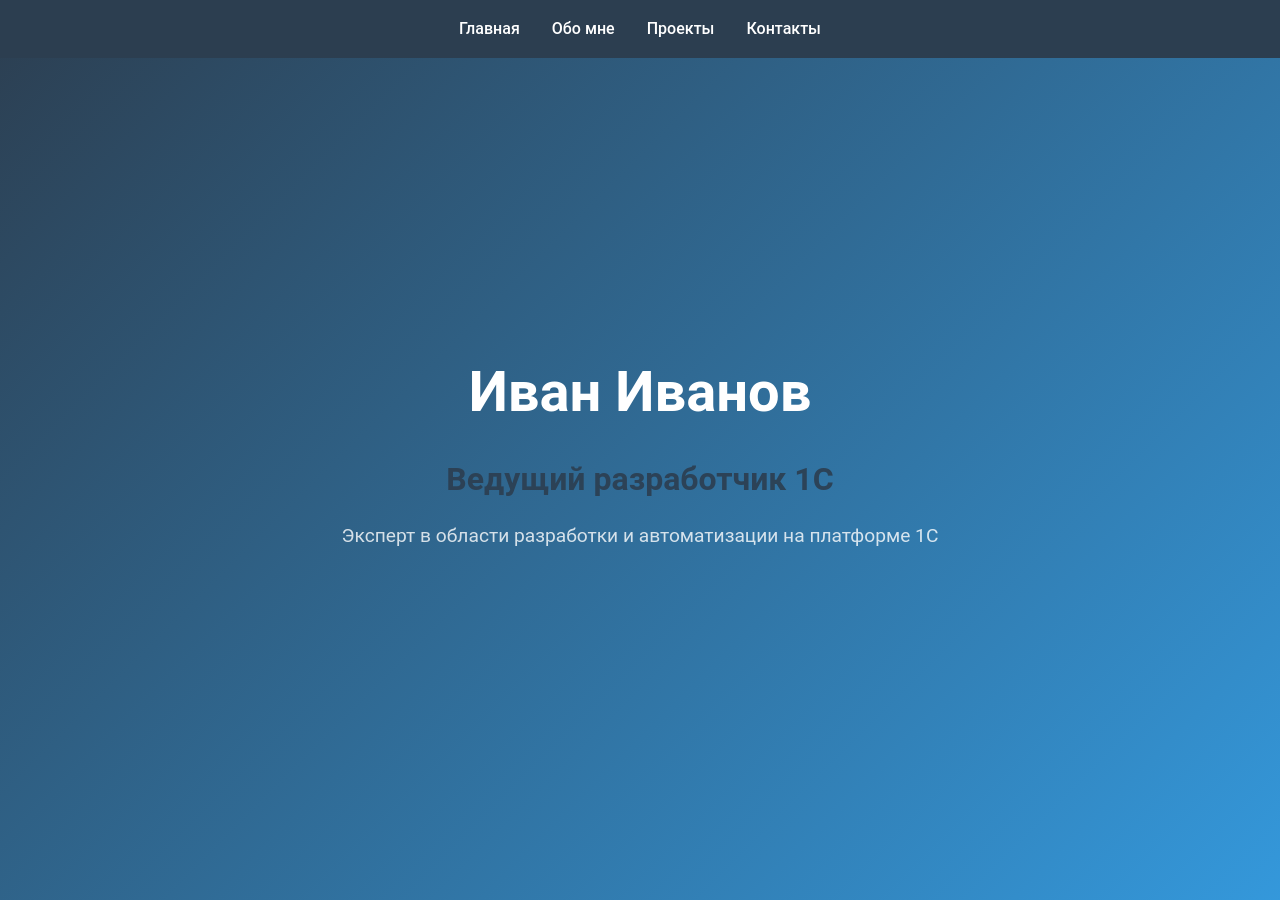
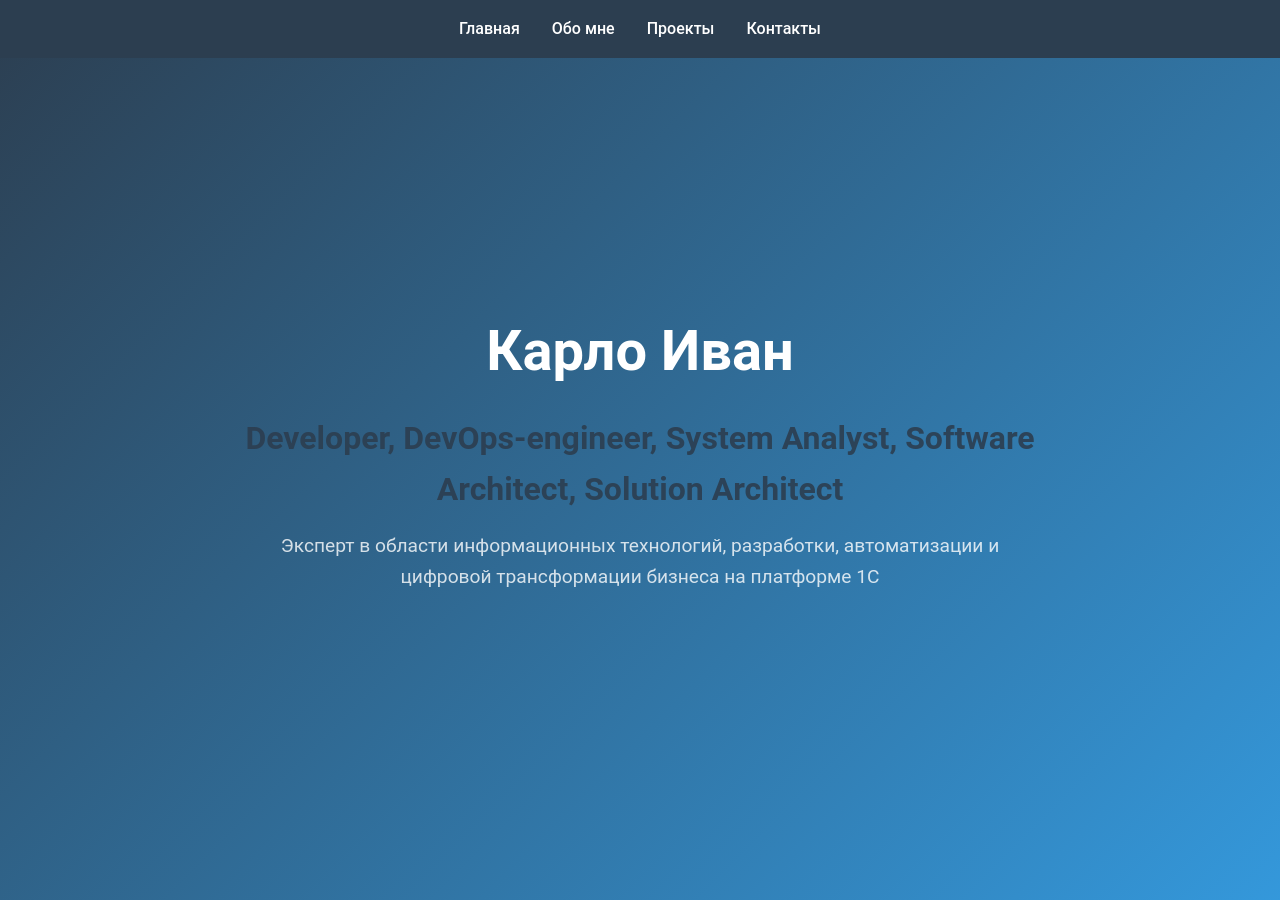
Before and after one commit to johnnyshut/johnnyshut.github.io, a Jekyll site: the page built from index.md, in a window 1280 px wide and 900 px high. Built offline with Jekyll 4.4.1, drawn with Linux system fonts in a browser that asks for light colours; some of the changed text lies outside the part shown.

```diff
--- a/index.md
+++ b/index.md
@@ -5,9 +5,9 @@ title: Главная
 
 <div class="hero">
     <div class="hero-content">
-        <h1>Иван Иванов</h1>
-        <h2>Ведущий разработчик 1С</h2>
-        <p class="hero-description">Эксперт в области разработки и автоматизации на платформе 1С</p>
+        <h1>Карло Иван</h1>
+        <h2>Developer, DevOps-engineer, System Analyst, Software Architect, Solution Architect</h2>
+        <p class="hero-description">Эксперт в области информационных технологий, разработки, автоматизации и цифровой трансформации бизнеса на платформе 1С</p>
     </div>
 </div>
 
@@ -35,14 +35,29 @@ title: Главная
     <p>Duis aute irure dolor in reprehenderit in voluptate velit esse cillum dolore eu fugiat nulla pariatur. Excepteur sint occaecat cupidatat non proident, sunt in culpa qui officia deserunt mollit anim id est laborum.</p>
 </section>
 
-### Мои проекты
+<section class="projects">
+    <h2>Мои проекты</h2>
+    <div class="projects-grid">
+        <div class="project-card">
+            <h3>Проект 1</h3>
+            <p>Краткое описание проекта 1</p>
+        </div>
+        <div class="project-card">
+            <h3>Проект 2</h3>
+            <p>Краткое описание проекта 2</p>
+        </div>
+        <div class="project-card">
+            <h3>Проект 3</h3>
+            <p>Краткое описание проекта 3</p>
+        </div>
+    </div>
+</section>
 
-- Проект 1
-- Проект 2
-- Проект 3
-
-### Контакты
-
-- Email: [ваш email]
-- GitHub: [ваш GitHub]
-- LinkedIn: [ваш LinkedIn]
+<section class="contacts">
+    <h2>Контакты</h2>
+    <ul class="contacts-list">
+        <li><strong>Email:</strong> [ваш email]</li>
+        <li><strong>GitHub:</strong> [ваш GitHub]</li>
+        <li><strong>LinkedIn:</strong> [ваш LinkedIn]</li>
+    </ul>
+</section>
```
